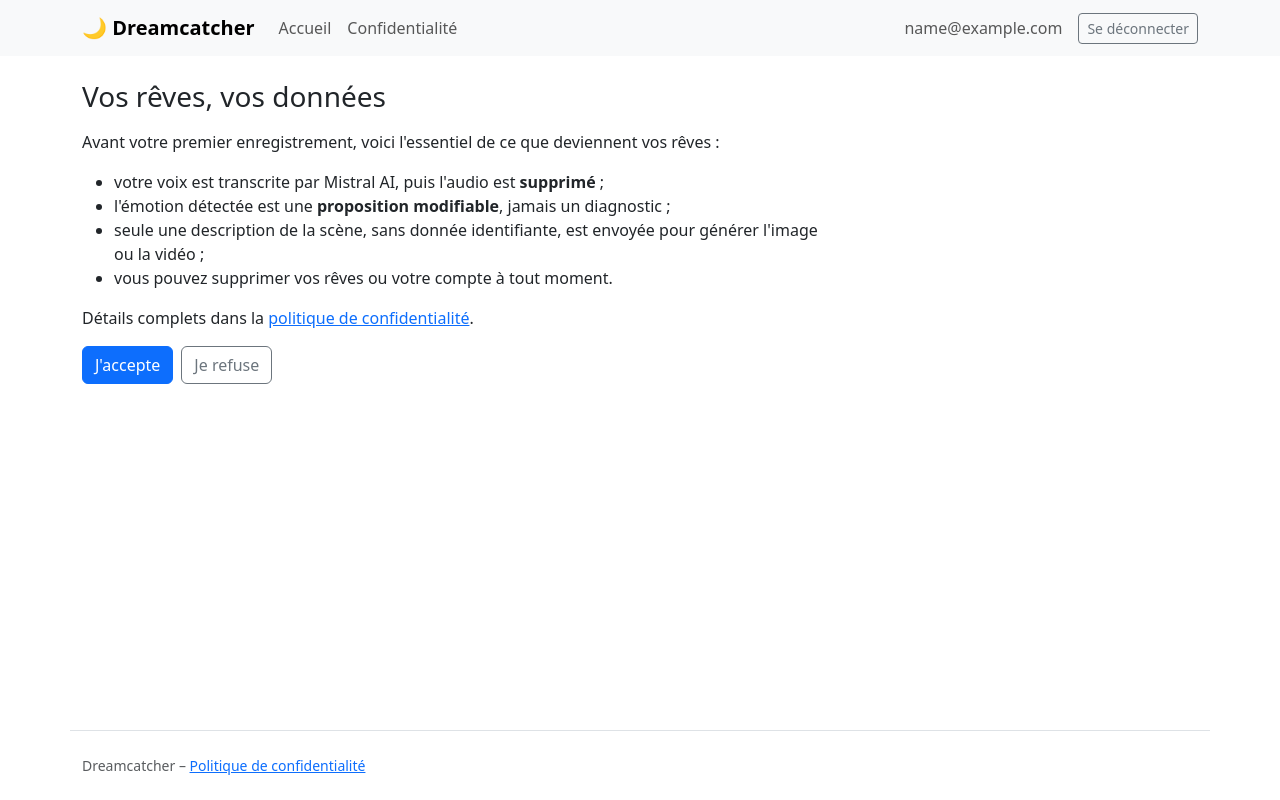
After one commit to LBnst/dreamcatcher, a Django app: page /comptes/consentement/ in a window 1280 px wide. The commit adds this page. Run offline with Django 5.2, Linux system fonts and the light colour scheme; the visitor is signed in with stand-in values (Sample User, id 1).

Commit message:
ajout de la 1ere ébauche d'accueil, écran de consentement, politique de confidentialité (a développer plus tard)

```diff
--- a/accounts/urls.py
+++ b/accounts/urls.py
@@ -9,4 +9,5 @@ urlpatterns = [
     path("inscription/", views.inscription, name="inscription"),
     path("connexion/", views.ConnexionView.as_view(), name="connexion"),
     path("deconnexion/", LogoutView.as_view(), name="deconnexion"),
+    path("consentement/", views.consentement, name="consentement"),
 ]
--- a/accounts/views.py
+++ b/accounts/views.py
@@ -1,9 +1,13 @@
-"""Vues d'authentification : inscription, connexion, déconnexion."""
+"""Vues des comptes : inscription, connexion et consentement RGPD."""
 
+from django.contrib import messages
 from django.contrib.auth import login
 from django.contrib.auth.decorators import login_not_required
 from django.contrib.auth.views import LoginView
 from django.shortcuts import redirect, render
+from django.utils import timezone
+from django.utils.http import url_has_allowed_host_and_scheme
+from django.views.decorators.http import require_http_methods
 
 from .forms import ConnexionForm, InscriptionForm
 
@@ -35,3 +39,59 @@ class ConnexionView(LoginView):
     form_class = ConnexionForm
     template_name = "accounts/connexion.html"
     redirect_authenticated_user = True
+
+
+def _url_de_retour(request):
+    """Renvoie l'adresse ``next`` si elle pointe vers ce site, sinon l'accueil.
+
+    Empêche une redirection vers un site externe malveillant (open redirect).
+
+    Args:
+        request: Requête HTTP reçue.
+
+    Returns:
+        str: URL ou nom de route vers laquelle rediriger.
+    """
+    suivant = request.POST.get("next") or request.GET.get("next")
+    if suivant and url_has_allowed_host_and_scheme(
+        suivant, allowed_hosts={request.get_host()}, require_https=request.is_secure()
+    ):
+        return suivant
+    return "accueil"
+
+
+@require_http_methods(["GET", "POST"])
+def consentement(request):
+    """Affiche l'écran de consentement et enregistre le choix de l'utilisateur.
+
+    Trois actions possibles : accepter (date enregistrée), refuser (aucune
+    captation possible) ou retirer un consentement déjà donné.
+
+    Args:
+        request: Requête HTTP reçue.
+
+    Returns:
+        HttpResponse: L'écran de consentement ou une redirection.
+    """
+    utilisateur = request.user
+
+    if request.method == "POST":
+        action = request.POST.get("action")
+        if action == "accepter":
+            utilisateur.consentement_le = timezone.now()
+            utilisateur.save(update_fields=["consentement_le"])
+            messages.success(request, "Merci, votre consentement a bien été enregistré.")
+            return redirect(_url_de_retour(request))
+        if action == "retirer":
+            utilisateur.consentement_le = None
+            utilisateur.save(update_fields=["consentement_le"])
+            messages.info(request, "Votre consentement a été retiré.")
+        else:
+            messages.info(
+                request,
+                "Vous avez refusé : vous ne pourrez pas enregistrer de rêve. "
+                "Vous pouvez changer d'avis à tout moment.",
+            )
+        return redirect("accueil")
+
+    return render(request, "accounts/consentement.html", {"next": request.GET.get("next", "")})
--- a/config/urls.py
+++ b/config/urls.py
@@ -2,27 +2,26 @@
 
 from django.contrib import admin
 from django.contrib.auth.decorators import login_not_required
-from django.http import JsonResponse
 from django.urls import include, path
 from django.views.generic import TemplateView
 
-
-@login_not_required
-def health(request):
-    """Indique à l'hébergeur que le service répond.
-
-    Args:
-        request: Requête HTTP reçue.
-
-    Returns:
-        JsonResponse: ``{"status": "ok"}`` avec le code 200.
-    """
-    return JsonResponse({"status": "ok"})
-
+from . import views
 
 urlpatterns = [
-    path("", TemplateView.as_view(template_name="accueil.html"), name="accueil"),
+    # pages publiques
+    path(
+        "",
+        login_not_required(TemplateView.as_view(template_name="accueil.html")),
+        name="accueil",
+    ),
+    path(
+        "confidentialite/",
+        login_not_required(TemplateView.as_view(template_name="confidentialite.html")),
+        name="confidentialite",
+    ),
+    # applications
     path("comptes/", include("accounts.urls")),
+    # pages admin
     path("admin/", admin.site.urls),
-    path("health", health, name="health"),
+    path("health", views.health, name="health"),
 ]
--- a/docker-compose.yml
+++ b/docker-compose.yml
@@ -10,6 +10,7 @@ services:
     ports:
       - "5432:5432"
     healthcheck:
+    #check également si postgresql est prêt
       test: ["CMD-SHELL", "pg_isready -U dreamcatcher -d dreamcatcher"]
       interval: 5s
       timeout: 5s
@@ -19,7 +20,6 @@ services:
     build: .
     env_file: .env
     environment:
-      # Dans Docker, la base s'appelle "db" et non "localhost"
       DATABASE_URL: postgres://dreamcatcher:dreamcatcher@db:5432/dreamcatcher
     volumes:
       - .:/app
@@ -30,4 +30,5 @@ services:
         condition: service_healthy
 
 volumes:
+#données restent enregistrées quand la base est arrêtée
   pgdata:
--- /dev/null
+++ b/static/css/dreamcatcher.css
@@ -0,0 +1,26 @@
+/* Styles propres à Dreamcatcher, en complément de Bootstrap. */
+
+:root {
+  --dc-nuit: #1e1b4b;
+  --dc-lavande: #a5b4fc;
+}
+
+body {
+  min-height: 100vh;
+  display: flex;
+  flex-direction: column;
+}
+
+main {
+  flex: 1;
+}
+
+.dc-hero {
+  background: linear-gradient(135deg, var(--dc-nuit), #4338ca 60%, #7c3aed);
+  color: #fff;
+  border-radius: 1rem;
+}
+
+.dc-hero .lead {
+  color: var(--dc-lavande);
+}
--- /dev/null
+++ b/templates/accounts/consentement.html
@@ -0,0 +1,44 @@
+{% extends "base.html" %}
+
+{% block titre %}Consentement – Dreamcatcher{% endblock %}
+
+{% block contenu %}
+  <div class="col-lg-8">
+    <h1 class="h3 mb-3">Vos rêves, vos données</h1>
+
+    {% if user.a_consenti %}
+      <div class="alert alert-success">
+        Vous avez donné votre consentement le {{ user.consentement_le|date:"d/m/Y à H:i" }}.
+      </div>
+      <form method="post">
+        {% csrf_token %}
+        <button type="submit" name="action" value="retirer" class="btn btn-outline-danger">
+          Retirer mon consentement
+        </button>
+      </form>
+    {% else %}
+      <p>Avant votre premier enregistrement, voici l'essentiel de ce que deviennent vos rêves :</p>
+      <ul>
+        <li>votre voix est transcrite par Mistral AI, puis l'audio est <strong>supprimé</strong> ;</li>
+        <li>l'émotion détectée est une <strong>proposition modifiable</strong>, jamais un diagnostic ;</li>
+        <li>seule une description de la scène, sans donnée identifiante, est envoyée pour générer l'image ou la vidéo ;</li>
+        <li>vous pouvez supprimer vos rêves ou votre compte à tout moment.</li>
+      </ul>
+      <p>
+        Détails complets dans la
+        <a href="{% url 'confidentialite' %}" target="_blank">politique de confidentialité</a>.
+      </p>
+
+      <form method="post" class="d-flex gap-2">
+        {% csrf_token %}
+        <input type="hidden" name="next" value="{{ next }}">
+        <button type="submit" name="action" value="accepter" class="btn btn-primary">
+          J'accepte
+        </button>
+        <button type="submit" name="action" value="refuser" class="btn btn-outline-secondary">
+          Je refuse
+        </button>
+      </form>
+    {% endif %}
+  </div>
+{% endblock %}
--- a/templates/base.html
+++ b/templates/base.html
@@ -1,3 +1,4 @@
+{% load static %}
 <!DOCTYPE html>
 <html lang="fr">
 <head>
@@ -5,12 +6,22 @@
   <meta name="viewport" content="width=device-width, initial-scale=1">
   <title>{% block titre %}Dreamcatcher{% endblock %}</title>
   <link href="https://cdn.jsdelivr.net/npm/bootstrap@5.3.3/dist/css/bootstrap.min.css" rel="stylesheet">
+  <link href="{% static 'css/dreamcatcher.css' %}" rel="stylesheet">
 </head>
 <body>
-  <nav class="navbar navbar-expand bg-body-tertiary mb-4">
+  <nav class="navbar navbar-expand-md bg-body-tertiary mb-4">
     <div class="container">
-      <a class="navbar-brand" href="{% url 'accueil' %}">Dreamcatcher</a>
-      <div class="navbar-nav ms-auto align-items-center">
+      <a class="navbar-brand fw-semibold" href="{% url 'accueil' %}">🌙 Dreamcatcher</a>
+      <button class="navbar-toggler" type="button" data-bs-toggle="collapse" data-bs-target="#menu"
+              aria-controls="menu" aria-expanded="false" aria-label="Afficher le menu">
+        <span class="navbar-toggler-icon"></span>
+      </button>
+      <div class="collapse navbar-collapse" id="menu">
+        <ul class="navbar-nav me-auto">
+          <li class="nav-item"><a class="nav-link" href="{% url 'accueil' %}">Accueil</a></li>
+          <li class="nav-item"><a class="nav-link" href="{% url 'confidentialite' %}">Confidentialité</a></li>
+        </ul>
+        <div class="navbar-nav align-items-md-center">
           {% if user.is_authenticated %}
             <span class="navbar-text me-3">{{ user.email }}</span>
             <form method="post" action="{% url 'deconnexion' %}">
@@ -19,14 +30,28 @@
             </form>
           {% else %}
             <a class="nav-link" href="{% url 'connexion' %}">Se connecter</a>
-          <a class="nav-link" href="{% url 'inscription' %}">Créer un compte</a>
+            <a class="btn btn-primary btn-sm ms-md-2" href="{% url 'inscription' %}">Créer un compte</a>
           {% endif %}
+        </div>
       </div>
     </div>
   </nav>
 
   <main class="container">
+    {% for message in messages %}
+      <div class="alert alert-{% if message.tags == 'error' %}danger{% else %}{{ message.tags }}{% endif %} alert-dismissible fade show" role="alert">
+        {{ message }}
+        <button type="button" class="btn-close" data-bs-dismiss="alert" aria-label="Fermer"></button>
+      </div>
+    {% endfor %}
+
     {% block contenu %}{% endblock %}
   </main>
+
+  <footer class="container py-4 mt-5 border-top small text-body-secondary">
+    Dreamcatcher – <a href="{% url 'confidentialite' %}">Politique de confidentialité</a>
+  </footer>
+
+  <script src="https://cdn.jsdelivr.net/npm/bootstrap@5.3.3/dist/js/bootstrap.bundle.min.js"></script>
 </body>
 </html>
```
Also changed, not shown: accounts/decorators.py (added, +30 -0 lines), config/views.py (added, +17 -0 lines), templates/accueil.html (+38 -2 lines), templates/confidentialite.html (added, +47 -0 lines), tests/accounts/test_views.py (+3 -3 lines), tests/test_consentement.py (added, +116 -0 lines), tests/test_pages.py (added, +25 -0 lines), app.py (deleted), 1 other file. Lines whose indentation alone changed are shown as unchanged.
